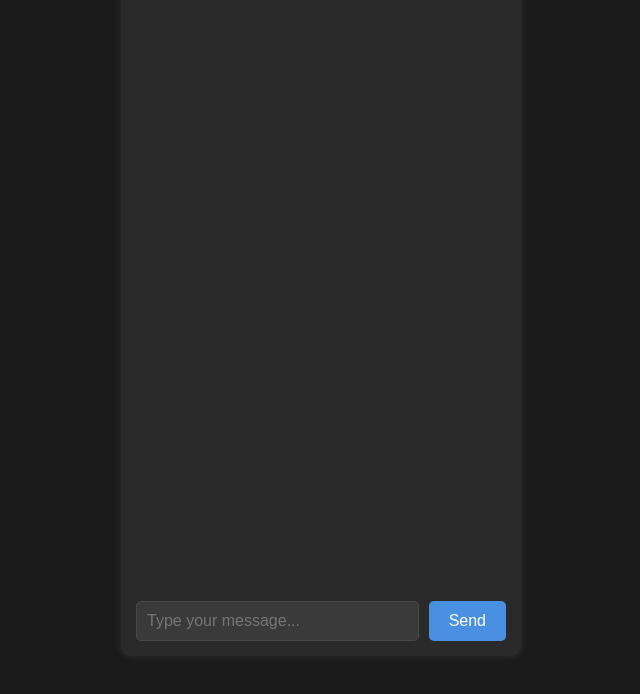
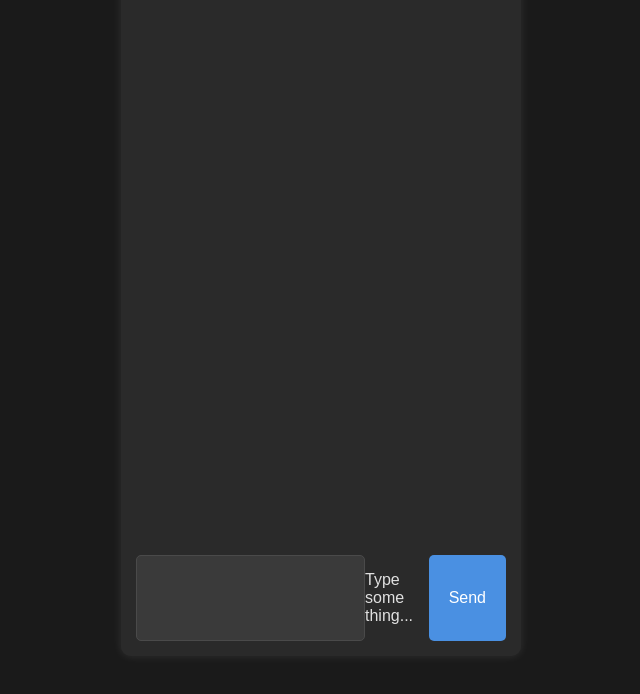
Before and after one commit to smsram/chat-bot, a plain HTML site: page index.html in a window 1280 px wide. Shown: the part 104-798 px from the top of the page, without its empty margins (319-959 px from the left). Drawn offline with Linux system fonts and the light colour scheme.

Commit message:
Update index.html

```diff
--- a/index.html
+++ b/index.html
@@ -8,16 +8,24 @@
     <link rel="icon" href="https://i.ibb.co/FnVdp7L/6188294648397676890-99.jpg">
 </head>
 <body>
+    <section>
+        <div class="section1-container">
             <div class="chat-container">
                 <div class="chat-header">
                     <h1>SMS Chatbot</h1>
                 </div>
                 <div class="chat-messages" id="chat-messages"></div>
                 <div class="chat-input-container">
-            <input type="text" id="user-input" placeholder="Type your message...">
+                    <input type="text" id="user-input">
+                    <label for="user-input">
+                        <p>Type some thing...</p>
+                    </label>
                     <button id="send-button">Send</button>
                 </div>
             </div>
+        </div>
+    </section>
+
     <script src="script.js"></script>
 </body>
 </html>
```
Lines whose indentation alone changed are shown as unchanged.
